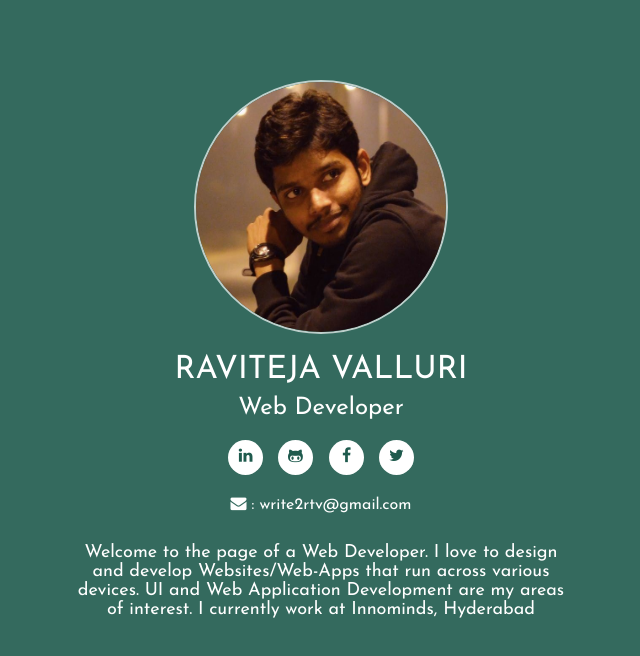
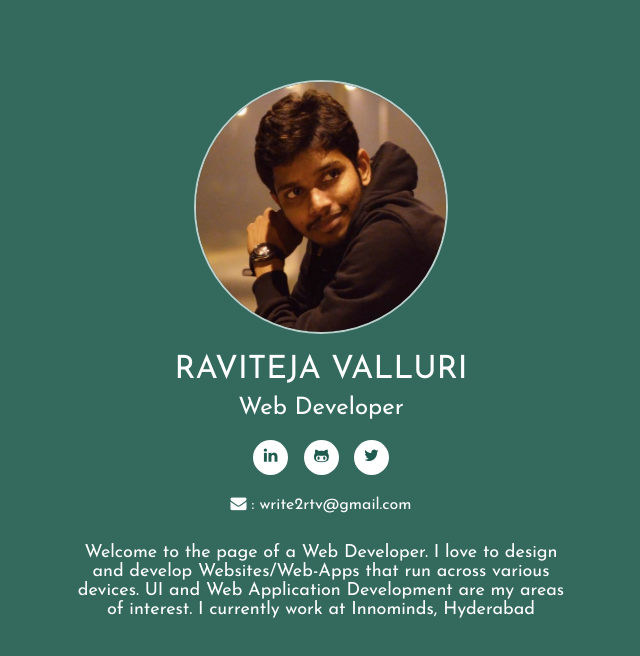
Before and after one commit to rtvalluri/rtvalluri.github.io, a plain HTML site: page index.html in a window 1280 px wide. Shown: the whole page, without its empty margins (319-959 px from the left). Drawn offline with Linux system fonts and the light colour scheme.

Commit message:
removed facebook url

```diff
--- a/index.html
+++ b/index.html
@@ -27,7 +27,6 @@
 					<ul class="social-logos">
 						<li data-wow-delay="0.5s" class="slogo wow rollIn"><a href="https://in.linkedin.com/in/rtvalluri" target="_blank"><i class="fa fa-linkedin"></i></a></li>
 						<li data-wow-delay="0.5s" class="slogo wow rollIn"><a href="https://github.com/rtvalluri" target="_blank"><i class="fa fa-github-alt"></i></a></li>
-						<li data-wow-delay="0.5s" class="slogo wow rollIn"><a href="https://www.facebook.com/valluriraviteja" target="_blank"><i class="fa fa-facebook"></i></a></li>
 						<li data-wow-delay="0.5s" class="slogo wow rollIn"><a href="https://twitter.com/rtvalluri" target="_blank"><i class="fa fa-twitter"></i></a></li>
 					</ul>
 					<p><i class="fa fa-envelope"></i> : <span title="reach me at write2rtv@gmail.com">write2rtv@gmail.com</span></p>
```
